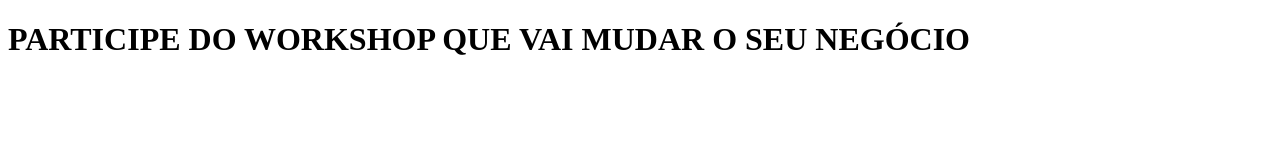
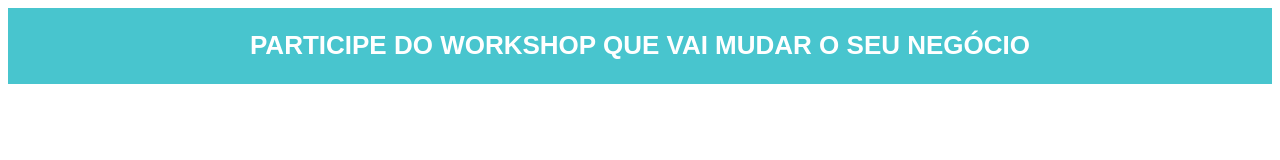
Before and after one commit to Davisilvas/p-gina-de-captura, a plain HTML site: page index.html in a window 1280 px wide. Drawn offline with Linux system fonts and the light colour scheme.

Commit message:
início da estilização do h1

```diff
--- a/css/estilo.css
+++ b/css/estilo.css
@@ -0,0 +1,15 @@
+body{
+    font-family: Arial, Helvetica, sans-serif;
+}
+
+.title{
+    font-size: 26px;
+}
+
+header{
+    background-color: #48c5ce;
+    text-align: center;
+    color: white;
+    padding: 5px;
+
+}
--- a/index.html
+++ b/index.html
@@ -12,7 +12,7 @@
 <body>
 
     <header>
-        <h1>PARTICIPE DO WORKSHOP QUE VAI MUDAR O SEU NEGÓCIO</h1>
+        <h1 class="title">PARTICIPE DO WORKSHOP QUE VAI MUDAR O SEU NEGÓCIO</h1>
     </header>
 
 </body>
```
